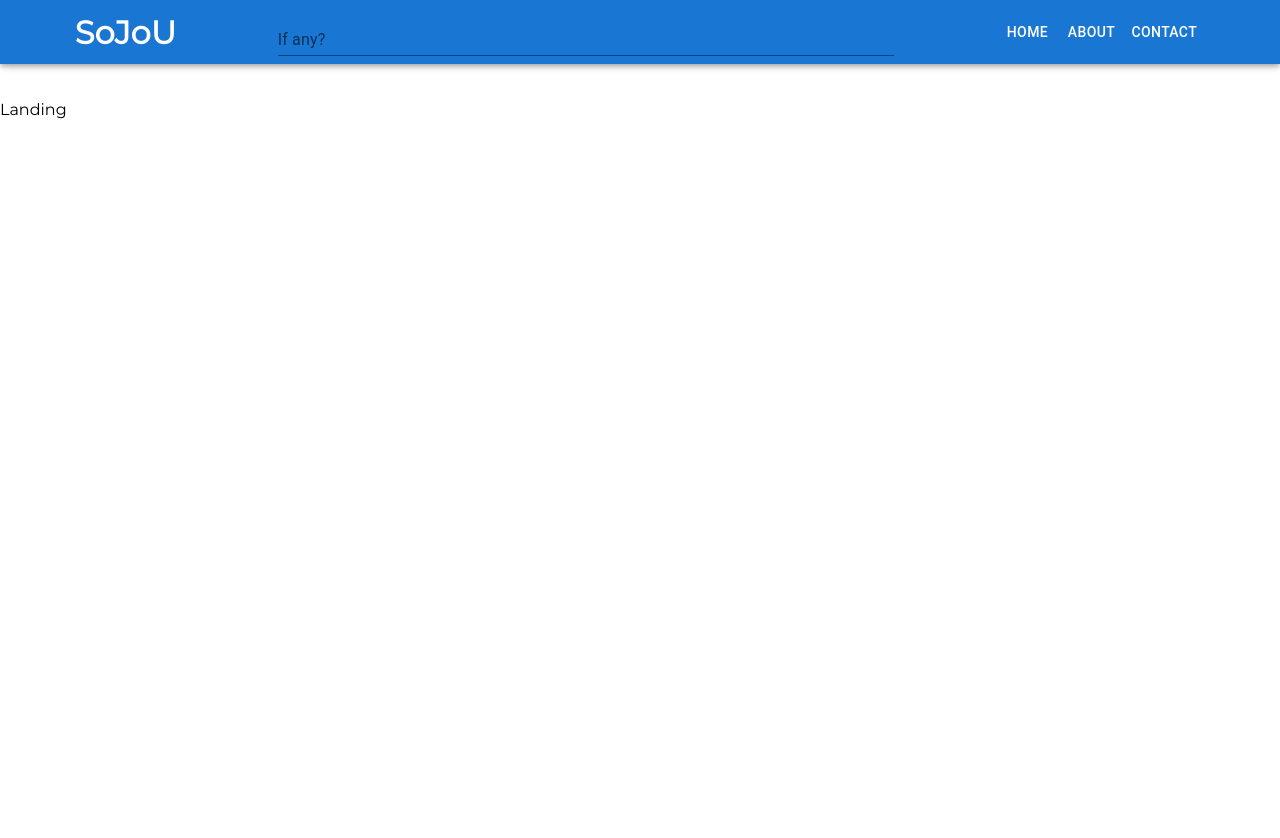
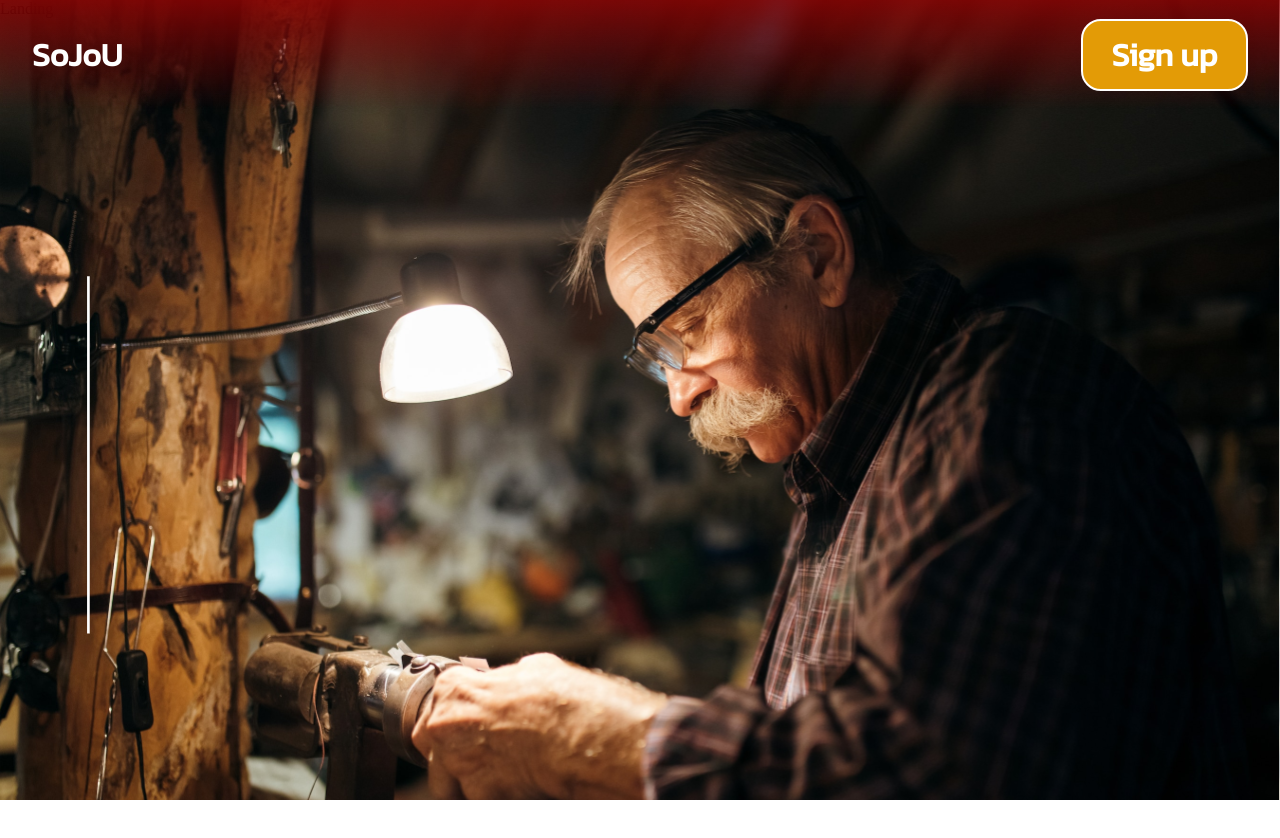
Before and after one commit to hacksh4w/HFT-TRANS3ND, a React (Vite) app: page / in a window 1280 px wide. Shown: the top 838 px of the page. After the commit the page ends 800 px from the top, so only its background shows below. Built offline with nearby package versions, Linux system fonts and the light colour scheme.

Commit message:
Landing page and navbar changes

```diff
--- a/package.json
+++ b/package.json
@@ -14,6 +14,7 @@
     "@mui/icons-material": "^5.11.0",
     "@mui/material": "^5.11.0",
     "aos": "^2.3.4",
+    "firebase": "^9.15.0",
     "react": "^18.2.0",
     "react-dom": "^18.2.0",
     "react-router-dom": "^6.5.0"
--- a/src/App.css
+++ b/src/App.css
@@ -2,5 +2,5 @@
 *{
     padding: 0;
     margin: 0;
-    font-family: 'Montserrat', sans-serif;
+    /* font-family: 'Montserrat', sans-serif; */
 }
--- /dev/null
+++ b/src/components/navbar/Navbar.css
@@ -0,0 +1,6 @@
+@import url('https://fonts.googleapis.com/css2?family=Kanit&family=Montserrat&display=swap');
+h6{
+    font-family: 'Kanit', sans-serif;
+    color: red;
+    /* font-family: 'Montserrat', sans-serif; */
+}
--- a/src/components/navbar/Navbar.jsx
+++ b/src/components/navbar/Navbar.jsx
@@ -17,6 +17,9 @@ import Typography from '@mui/material/Typography';
 import Button from '@mui/material/Button';
 import Slide from '@mui/material/Slide';
 import { TextField } from '@mui/material';
+import { getAuth, signInWithPopup, GoogleAuthProvider } from "firebase/auth";
+
+const provider = new GoogleAuthProvider();
 
 const drawerWidth = 240;
 const navItems = ['Home', 'About', 'Contact'];
@@ -53,6 +56,27 @@ export function Navbar(props) {
     })
     console.log(value)
   }
+  function signIn(){
+    const auth = getAuth();
+signInWithPopup(auth, provider)
+  .then((result) => {
+    // This gives you a Google Access Token. You can use it to access the Google API.
+    const credential = GoogleAuthProvider.credentialFromResult(result);
+    const token = credential.accessToken;
+    // The signed-in user info.
+    const user = result.user;
+    // ...
+  }).catch((error) => {
+    // Handle Errors here.
+    const errorCode = error.code;
+    const errorMessage = error.message;
+    // The email of the user's account used.
+    const email = error.customData.email;
+    // The AuthCredential type that was used.
+    const credential = GoogleAuthProvider.credentialFromError(error);
+    // ...
+  });
+  }
   const drawer = (
     <Box onClick={handleDrawerToggle} sx={{ textAlign: 'center' }}>
       <Typography variant="h6" sx={{ my: 2 }}>
@@ -76,8 +100,16 @@ export function Navbar(props) {
   return (
     <div>
     <HideOnScroll {...props}>
-      <AppBar component="nav" >
-        <Toolbar sx={{display:'flex',justifyContent:'space-around',alignItems:'center',flexDirection:'row'}}>
+      <AppBar component="nav" sx={{
+                        padding:'0 20px',
+                        background: 'linear-gradient(180deg, #9A0505 -29.67%, rgba(154, 5, 5, 0) 100%)',
+                        height: "109px",
+                        display:'flex',
+                        alignItems:'center',
+                        justifyContent:'center',
+                        flexDirection:'column',
+                        boxShadow:'none'}}>
+        <Toolbar sx={{display:'flex',justifyContent:'space-between',alignItems:'center',flexDirection:'row',width:'95vw'}}>
           <IconButton
             color="inherit"
             aria-label="open drawer"
@@ -87,42 +119,53 @@ export function Navbar(props) {
           >
             <MenuIcon />
           </IconButton>
+          <style>@import url('https://fonts.googleapis.com/css2?family=Kanit&family=Montserrat&display=swap')</style>
           <div>
-            <h6 style={{fontSize:'2rem'}}>SoJoU</h6>
+            <h6 style={{fontSize:'2rem',fontFamily: "'Kanit', sans-serif"}}>SoJoU</h6>
           </div>
-          <TextField
+          {/* <TextField
                 name='History'
                 onChange={handleChange}
-                label="If any?"
+                label="Search on!"
                 sx={{
                     width: '50%',
                     '& .MuiOutlinedInput-root':{
+                        maxHeight: '35px',
                       '& fieldset':{
-                        borderColor: 'red'
+                        borderColor: 'white',
+                        borderRadius: '50px'
                       },
                       '&.Mui-focused fieldset': {
-                        borderColor: 'green',
+                        borderColor: 'white',
                       },
                     },
                     '& .MuiOutlinedInput-root:hover':{
                       '& fieldset':{
-                        borderColor: 'red'
+                        borderColor: 'white'
                       }
                     }}}
-                // InputProps={{style: {color:'red'}}}
-                // InputLabelProps={{
-                //   style: { color:theme?'green':'grey' },
-                // }}
-                variant='standard'
-                autoComplete='off'
-                id="standard-basic"/>
-          <Box sx={{ display: { xs: 'none', sm: 'block' } }}>
-            {navItems.map((item) => (
-              <Button key={item} sx={{ color: '#fff' }}>
-                {item}
-              </Button>
-            ))}
-          </Box>
+                InputProps={{style: {color:'white'}}}
+                InputLabelProps={{
+                  style: { display: 'none' },
+                  shrink: false
+                }}
+                variant='outlined'
+                autoComplete='on'
+                id="standard-basic"/> */}
+          <button style={{border:'2px solid white',
+                          display: 'flex',
+                          flexDirection: 'row',
+                          justifyContent: 'center',
+                          alignItems: 'center',
+                          padding: '10px 25px',
+                          gap: '15px',
+                          width: '167px',
+                          height: '72px',
+                          backgroundColor: '#E39B06',
+                          borderRadius: '20px'
+                          }} onClick={()=>(signIn())}>
+            <h5 style={{color:'white',fontSize:'2rem',fontFamily: "'Kanit', sans-serif"}}>Sign up</h5>
+          </button>
         </Toolbar>
       </AppBar>
       </HideOnScroll>
--- a/src/pages/Landing/Landing.jsx
+++ b/src/pages/Landing/Landing.jsx
@@ -1,8 +1,8 @@
 import React from 'react'
-
+import bg from '../../assets/Frame7.svg'
 const Landing = () => {
   return (
-    <div style={{minHeight: '10000px',marginTop:'100px',}}>Landing</div>
+    <div style={{minHeight: '100vh',backgroundImage: `url(${bg})`,backgroundRepeat:'no-repeat',backgroundSize:'cover'}}>Landing</div>
   )
 }
 
```
Also changed, not shown: src/assets/Frame7.svg (added), 1 other file (tests, documents, lock files or other folders).
